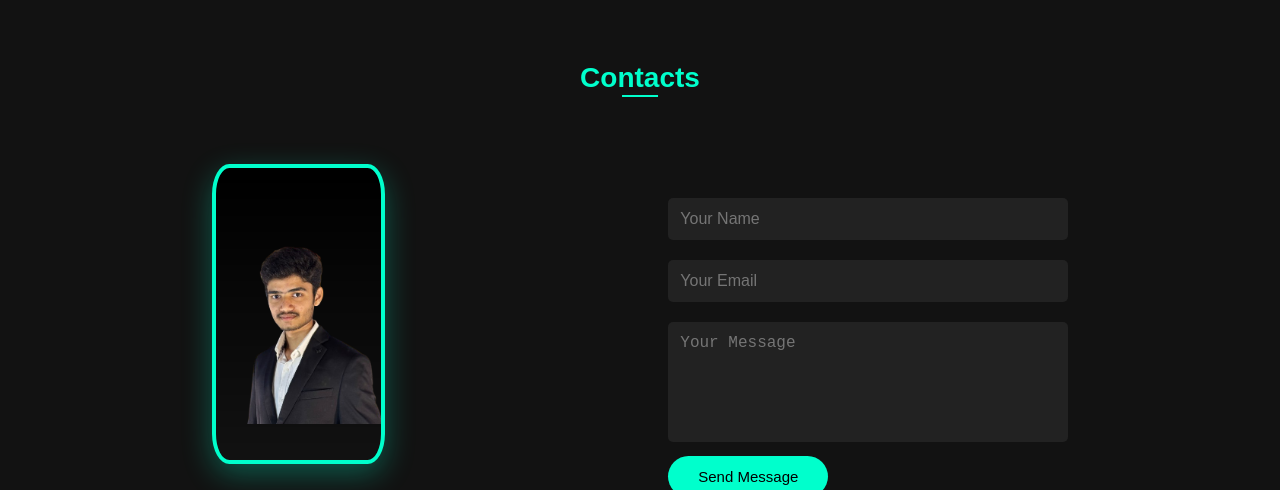
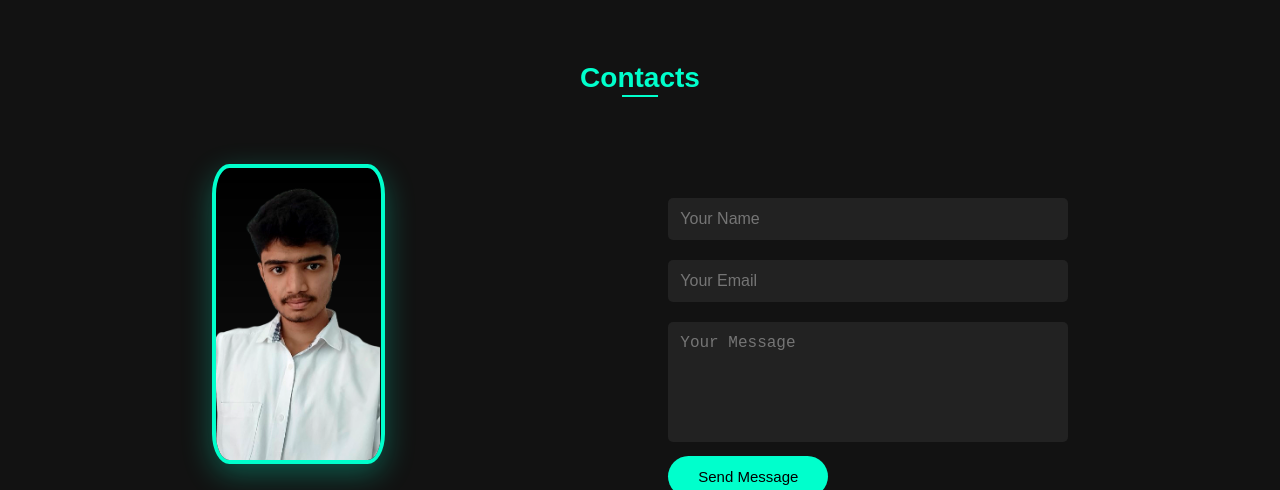
Before and after one commit to siddharthponraj/Sid-Portfolio, a plain HTML site: page index.html in a window 1280 px wide. Shown: the part 2458-2948 px from the top of the page. Drawn offline with nearby package versions, Linux system fonts and the light colour scheme.

Commit message:
Update index.html

```diff
--- a/index.html
+++ b/index.html
@@ -124,7 +124,7 @@
     <div class="contact-container">
         <!-- Left Side (Profile & Social Links) -->
         <div class="contact-left">
-            <img src="assets\info-perfil.png" alt="My Picture" class="profile-pic">
+            <img src="assets\info-perfil2.png" alt="My Picture" class="profile-pic">
             <div class="social-links">
                 <a href="https://github.com/siddharthponraj" target="_blank"><i class="fab fa-github"></i></a>
                 <a href="https://www.linkedin.com/in/siddharth-p-91670a251/" target="_blank"><i class="fab fa-linkedin"></i></a>
```
